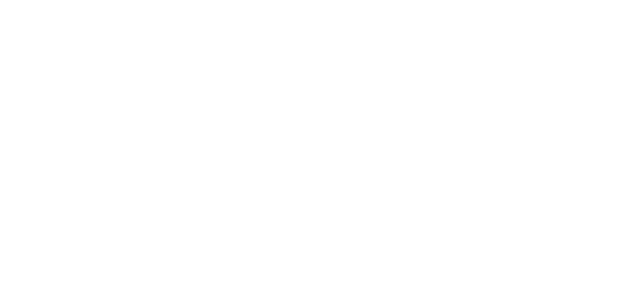
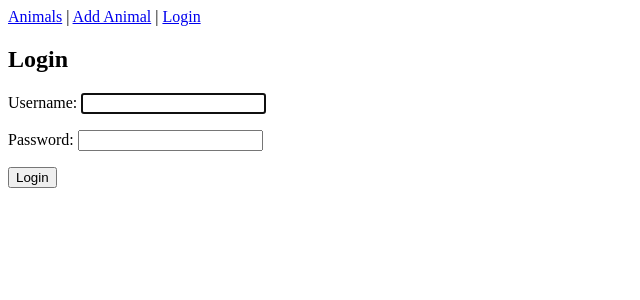
Before and after one commit to calugaru5000/Zookeeper-Django-Project, a Django app: page /accounts/login/ in a window 1280 px wide. Before the commit the part shown is empty. Shown: the top 300 px of the page, without its empty margins (0-640 px from the left). Run offline with Django 5.2, Linux system fonts and the light colour scheme.

Commit message:
Fix template and URL routing issues

```diff
--- a/proj/proj/urls.py
+++ b/proj/proj/urls.py
@@ -21,13 +21,3 @@
         path('accounts/', include('django.contrib.auth.urls')),
         path('', include('zookeeper.urls')),
       ]
-
-# proj/proj/urls.py
-from django.contrib import admin
-from django.urls import path, include
-
-urlpatterns = [
-    path('admin/', admin.site.urls),
-    path('accounts/', include('django.contrib.auth.urls')),  # login/logout
-    path('', include('zookeeper.urls')),  # ← add this line
-]
--- a/proj/zookeeper/templates/base.html
+++ b/proj/zookeeper/templates/base.html
@@ -1,3 +1,4 @@
+<!-- zookeeper/templates/base.html -->
 <!DOCTYPE html>
 <html>
 
@@ -7,8 +8,8 @@
 
 <body>
     <nav>
-        <a href="{% url 'Animal_list' %}">Animals</a> |
-        <a href="{% url 'Animal_add' %}">Add Animal</a> | {% if user.is_authenticated %}
+        <a href="{% url 'animal_list' %}">Animals</a> |
+        <a href="{% url 'animal_create' %}">Add Animal</a> | {% if user.is_authenticated %}
         <a href="{% url 'logout' %}">Logout</a> {% else %}
         <a href="{% url 'login' %}">Login</a> {% endif %}
     </nav>
--- /dev/null
+++ b/proj/zookeeper/templates/registration/login.html
@@ -0,0 +1,8 @@
+<!-- zookeeper/templates/registration/login.html -->
+{% extends "base.html" %} {% block content %}
+<h2>Login</h2>
+<form method="post">
+    {% csrf_token %} {{ form.as_p }}
+    <button type="submit">Login</button>
+</form>
+{% endblock %}
```
Also changed, not shown: proj/templates/registration/login.html (deleted).
